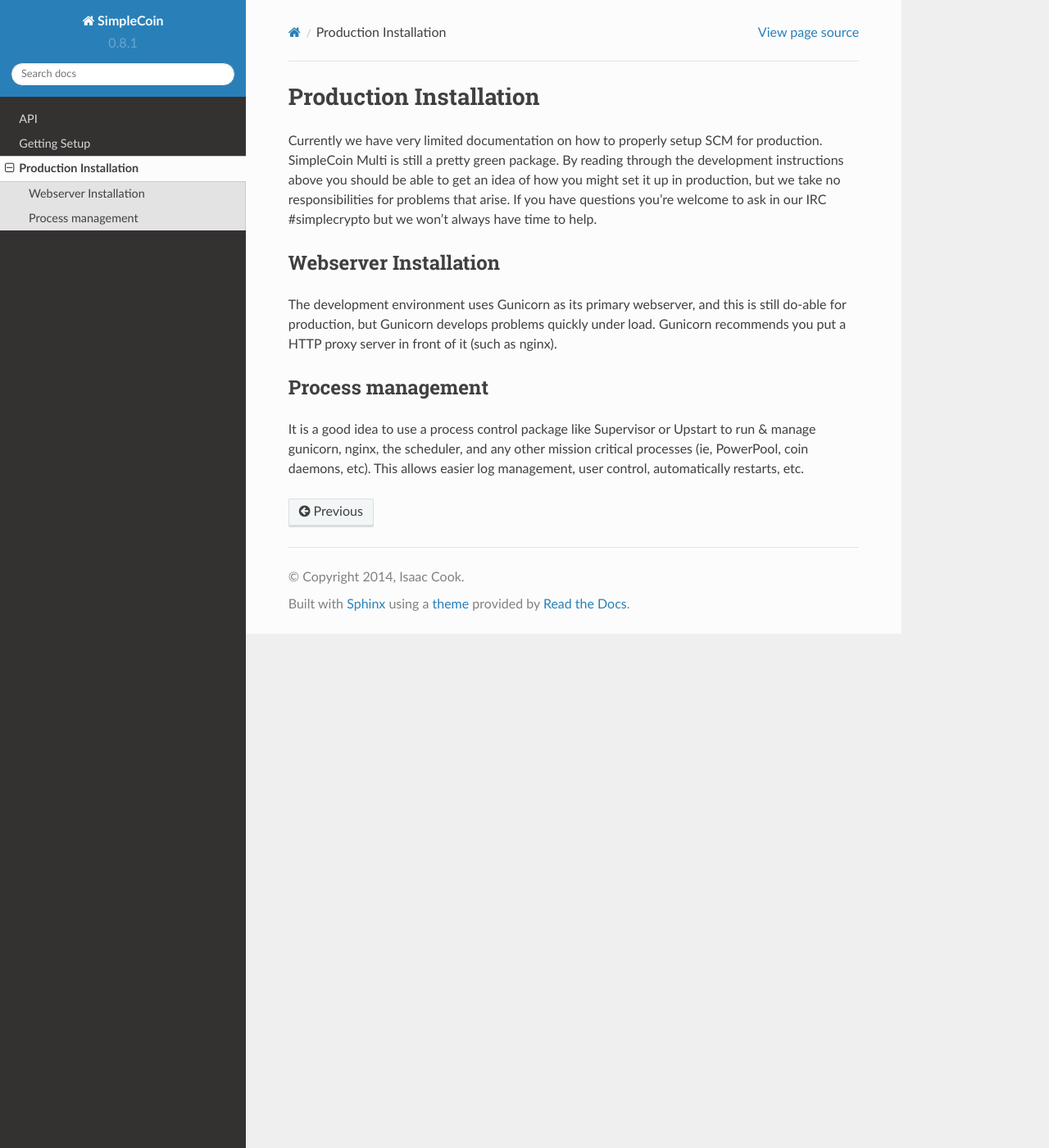
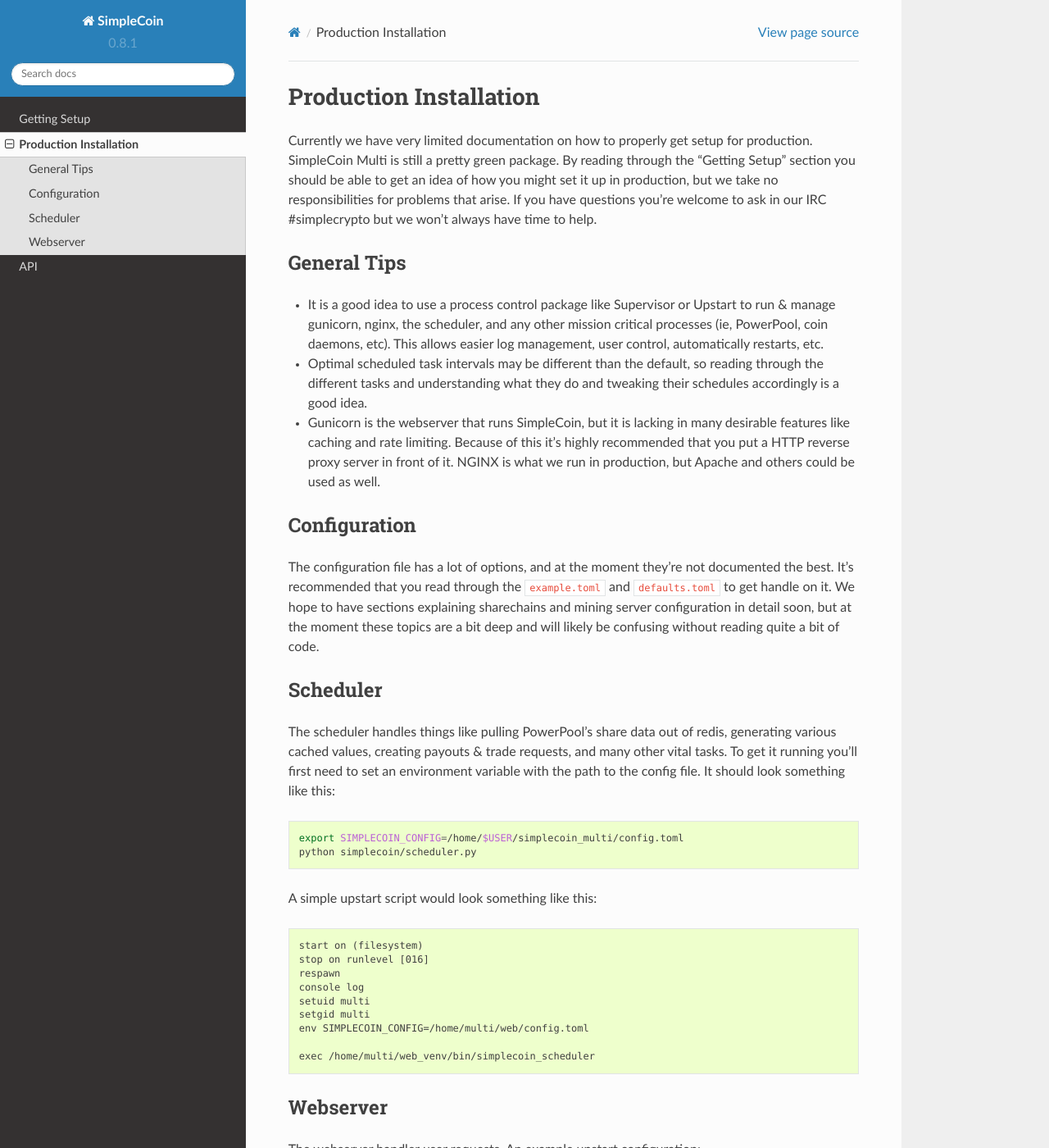
Before and after one commit to simplecrypto/simplecoin_multi, a Sphinx documentation site: the page built from doc/production.rst, in a window 1280 px wide and 1400 px high. Shown: the whole window at 82% size. Built offline with Sphinx 7.4.7 and the Read the Docs theme 2.0.0, drawn with Linux system fonts in a browser that asks for light colours; some of the changed text lies outside the part shown.

Commit message:
More fixes and expansion on docs

```diff
--- a/doc/production.rst
+++ b/doc/production.rst
@@ -1,25 +1,81 @@
 Production Installation
 ==============================
 
-Currently we have very limited documentation on how to properly setup SCM for
+Currently we have very limited documentation on how to properly get setup for
 production. SimpleCoin Multi is still a pretty green package. By reading
-through the development instructions above you should be able to get an idea of
+through the "Getting Setup" section you should be able to get an idea of
 how you might set it up in production, but we take no responsibilities for
 problems that arise. If you have questions you're welcome to ask in
 our IRC #simplecrypto but we won't always have time to help.
 
-Webserver Installation
+General Tips
 -----------------------------
 
-The development environment uses Gunicorn as its primary webserver, and this
-is still do-able for production, but Gunicorn develops problems quickly under
-load. Gunicorn recommends you put a HTTP proxy server in front of it (such as
-nginx).
+* It is a good idea to use a process control package like Supervisor or Upstart
+  to run & manage gunicorn, nginx, the scheduler, and any other mission
+  critical processes (ie, PowerPool, coin daemons, etc). This allows easier log
+  management, user control, automatically restarts, etc.
+* Optimal scheduled task intervals may be different than the default, so
+  reading through the different tasks and understanding what they do and
+  tweaking their schedules accordingly is a good idea.
+* Gunicorn is the webserver that runs SimpleCoin, but it is lacking in many
+  desirable features like caching and rate limiting. Because of this it's
+  highly recommended that you put a HTTP reverse proxy server in front of it.
+  NGINX is what we run in production, but Apache and others could be used as
+  well.
 
-Process management
------------------------------
+Configuration
+-------------
 
-It is a good idea to use a process control package like Supervisor or Upstart
-to run & manage gunicorn, nginx, the scheduler, and any other mission critical
-processes (ie, PowerPool, coin daemons, etc). This allows easier log
-management, user control, automatically restarts, etc.
+The configuration file has a lot of options, and at the moment they're not
+documented the best. It's recommended that you read through the
+``example.toml`` and ``defaults.toml`` to get handle on it. We hope to have
+sections explaining sharechains and mining server configuration in detail soon,
+but at the moment these topics are a bit deep and will likely be confusing
+without reading quite a bit of code.
+
+Scheduler
+---------
+
+The scheduler handles things like pulling PowerPool's share data out of redis,
+generating various cached values, creating payouts & trade requests, and many
+other vital tasks.  To get it running you'll first need to set an environment
+variable with the path to the config file. It should look something like this:
+
+.. code-block:: bash
+
+    export SIMPLECOIN_CONFIG=/home/$USER/simplecoin_multi/config.toml
+    python simplecoin/scheduler.py
+
+A simple upstart script would look something like this:
+
+.. code-block:: text
+
+    start on (filesystem)
+    stop on runlevel [016]
+    respawn
+    console log
+    setuid multi
+    setgid multi
+    env SIMPLECOIN_CONFIG=/home/multi/web/config.toml
+
+    exec /home/multi/web_venv/bin/simplecoin_scheduler
+
+Webserver
+---------
+
+The webserver handler user requests. An example upstart configuration:
+
+.. code-block:: text
+
+    start on (filesystem)
+    stop on runlevel [016]
+
+    respawn
+    console log
+    setuid multi
+    setgid multi
+    chdir /home/multi/web
+    env SIMPLECOIN_CONFIG=/home/multi/web/config.toml
+
+    exec /home/multi/web_venv/bin/gunicorn simplecoin.wsgi_entry:app -b 127.0.0.1:8080 --timeout 270
```
Also changed, not shown: doc/index.rst (+4 -3 lines), doc/setup.rst (+11 -30 lines).
